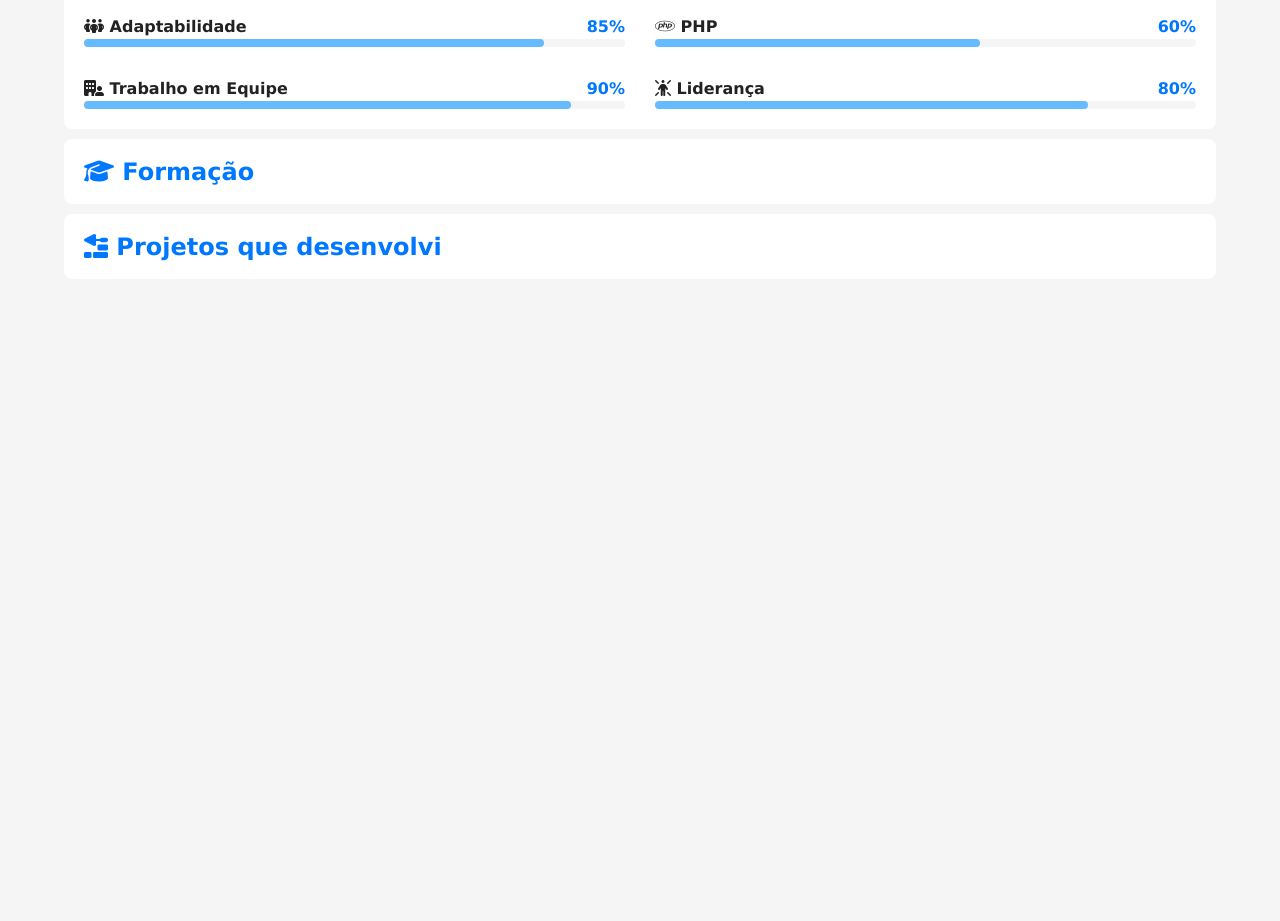
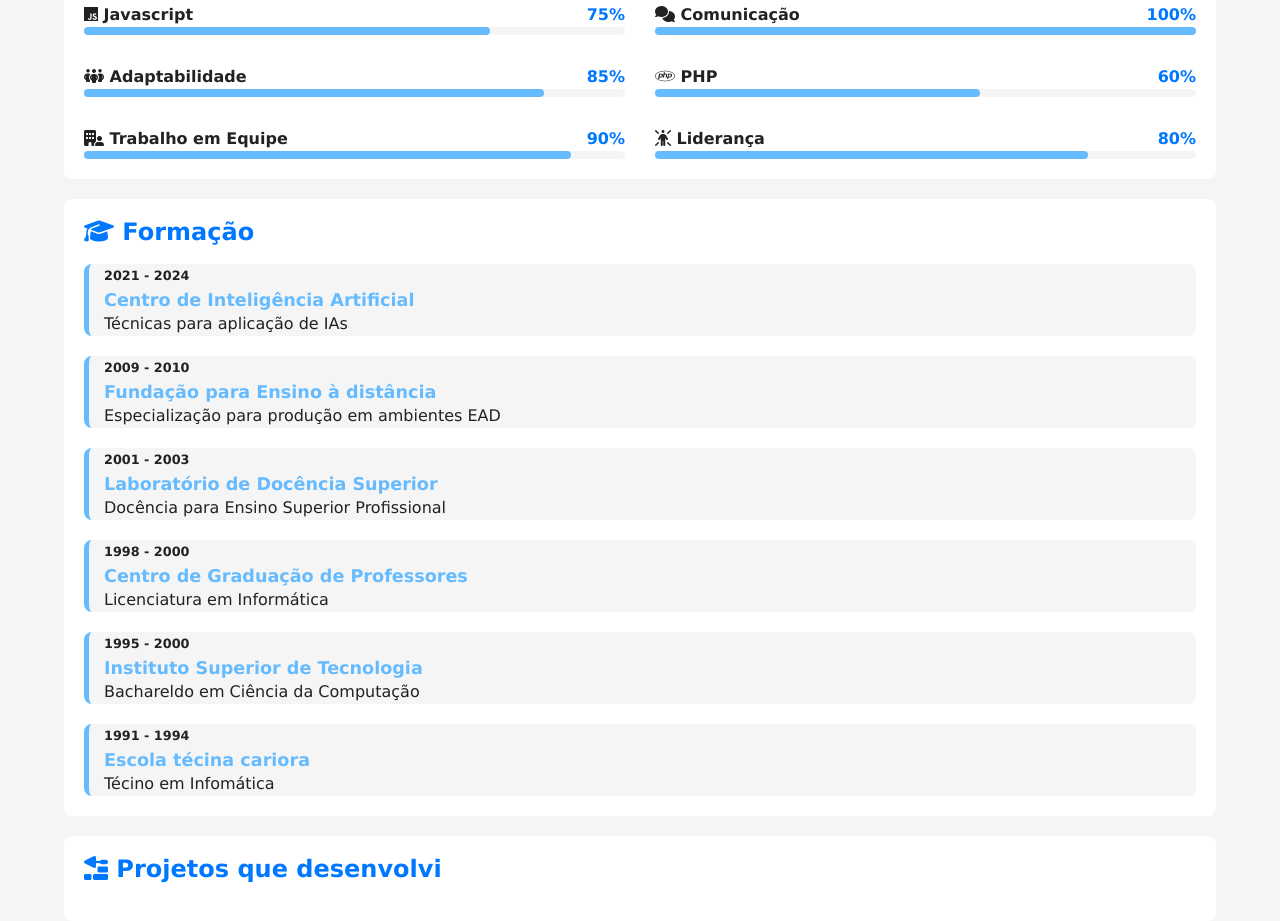
Before and after one commit to leonardogon073/projeto-portifolio, a plain HTML site: page index.html in a window 1280 px wide. Shown: the part 1345-2266 px from the top of the page. Before the commit the page ends 1634 px from the top, so only its background shows below. Drawn offline with Linux system fonts and the light colour scheme.

Commit message:
area de formações

```diff
--- a/estilos/style.css
+++ b/estilos/style.css
@@ -124,9 +124,9 @@ article{
 
 }
 
-article{
+article h2{
   color: var(--destaque);
-  margin-bottom: 10px;
+  margin-bottom: 20px;
 }
 
 .video-conteiner{
@@ -182,6 +182,45 @@ article{
 
 }
 
+#formacao-container{
+  display: flex;
+  flex-direction: column-reverse;
+  gap: 20px;
+}
+
+#formacao-container .curso{
+  background-color: var(--fundo-principal);
+  border-radius: 8px;
+  border-left: 5px solid var(--destaque-inverso);
+  padding-left: 15px;
+  transition: border-width 0.5s, border-color 0.5s;
+}
+
+#formacao-container .curso:hover{
+  border-left-width: 15px;
+  border-color: var(--destaque);
+  cursor: pointer;
+}
+
+#formacao-container p{
+  color: var(--texto);
+  font-size: 1em;
+
+
+}
+
+#formacao-container .periodo{
+  color: var(--texto);
+  font-size: 0.8em;
+  font-weight: bold;
+
+}
+
+#formacao-container .instituicao{
+  color: var(--destaque-inverso);
+  font-size: 1.1em;
+}
+
 @media screen and (min-width: 768px){
   #skill-container{
     grid-template-columns: 1fr 1fr;
--- a/index.html
+++ b/index.html
@@ -182,6 +182,41 @@
             <article id="formacao">
                 <h2> <i class="fa-solid fa-graduation-cap"></i> Formação</h2>
 
+                <div id="formacao-container">
+                    <div class="curso">
+                        <p class="periodo">1991 - 1994</p>
+                        <h3 class="instituicao">Escola técina cariora</h3>
+                        <p class="titulacao">Técino em Infomática</p>
+                    </div>
+                         <div class="curso">
+                        <p class="periodo">1995 - 2000</p>
+                        <h3 class="instituicao">Instituto Superior de Tecnologia</h3>
+                        <p class="titulacao">Bachareldo em Ciência da Computação</p>
+                    </div>
+                        <div class="curso">
+                        <p class="periodo">1998 - 2000</p>
+                        <h3 class="instituicao">Centro de Graduação de Professores</h3>
+                        <p class="titulacao">Licenciatura em Informática</p>
+                    </div>
+                        <div class="curso">
+                        <p class="periodo">2001 - 2003</p>
+                        <h3 class="instituicao">Laboratório de Docência Superior</h3>
+                        <p class="titulacao">Docência para Ensino Superior Profissional</p>
+                    </div>
+                        <div class="curso">
+                        <p class="periodo">2009 - 2010</p>
+                        <h3 class="instituicao">Fundação para Ensino à distância</h3>
+                        <p class="titulacao">Especialização para produção em ambientes EAD</p>
+                    </div>
+                        <div class="curso">
+                        <p class="periodo">2021 - 2024</p>
+                        <h3 class="instituicao">Centro de Inteligência Artificial</h3>
+                        <p class="titulacao">Técnicas para aplicação de IAs</p>
+                    </div>
+                    </div>
+
+                </div>
+
             </article>
 
             <article id="projetos">
```
